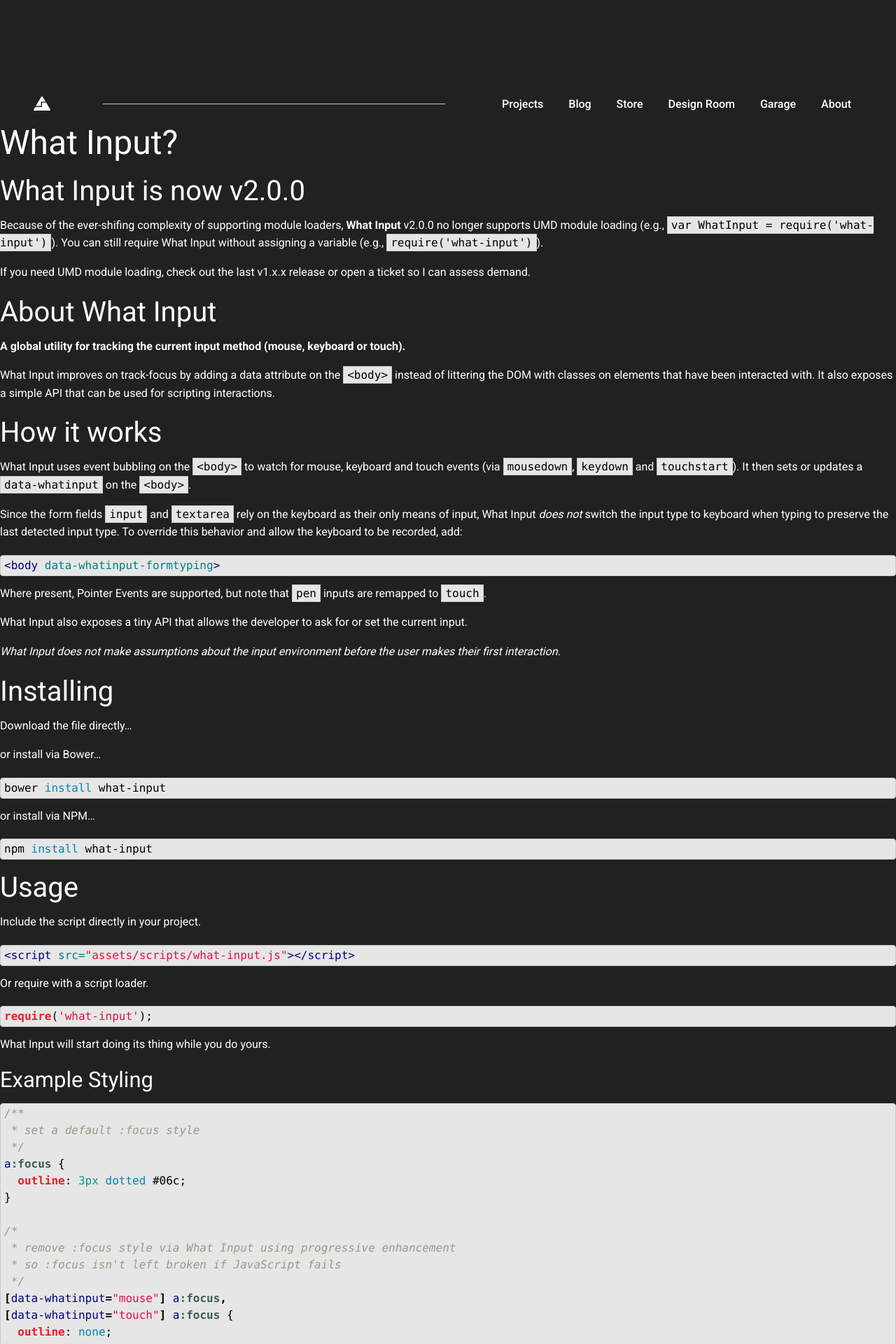
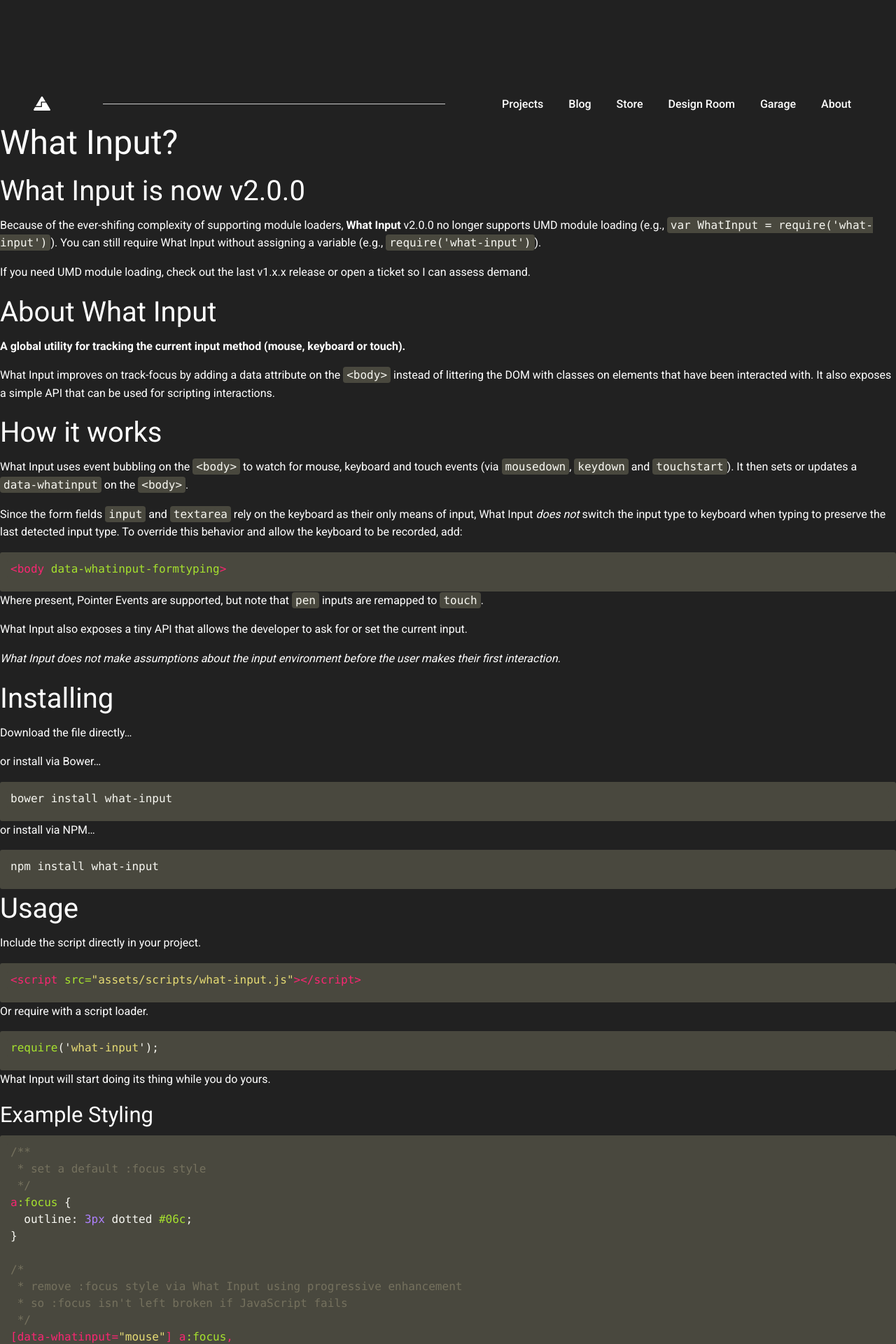
Before and after one commit to AnaghSharma/anaghsharma.github.io, a Jekyll site: the page built from bower_components/what-input/README.md, in a window 1280 px wide. Shown: the top 1920 px of the page at 70% size. Built offline with Jekyll 4.4.1, drawn with Linux system fonts in a browser that asks for light colours; nearby versions of some CDN libraries; our own code applies the rules of GitHub Pages for plain Markdown files.

Commit message:
Updated syntax highlighting css

```diff
--- a/css/highlight.css
+++ b/css/highlight.css
@@ -1,209 +1,72 @@
-.highlight table td { padding: 5px; }
-.highlight table pre { margin: 0; }
-.highlight .cm {
-  color: #999988;
-  font-style: italic;
+/* Adjusted to give override background and text colour */
+.highlight pre, pre, .highlight .hll {
+  background-color: #49483E;
+  /* border: 1px solid #ccc; */
+  padding: 6px 10px;
+  border-radius: 3px;
+  color: #FFFFFF;
 }
-.highlight .cp {
-  color: #999999;
-  font-weight: bold;
+
+.gist pre {
+  color: #515151;
 }
-.highlight .c1 {
-  color: #999988;
-  font-style: italic;
-}
-.highlight .cs {
-  color: #999999;
-  font-weight: bold;
-  font-style: italic;
-}
-.highlight .c, .highlight .ch, .highlight .cd, .highlight .cpf {
-  color: #999988;
-  font-style: italic;
-}
-.highlight .err {
-  color: #a61717;
-  background-color: #e3d2d2;
-}
-.highlight .gd {
-  color: #000000;
-  background-color: #ffdddd;
-}
-.highlight .ge {
-  color: #000000;
-  font-style: italic;
-}
-.highlight .gr {
-  color: #aa0000;
-}
-.highlight .gh {
-  color: #999999;
-}
-.highlight .gi {
-  color: #000000;
-  background-color: #ddffdd;
-}
-.highlight .go {
-  color: #888888;
-}
-.highlight .gp {
-  color: #555555;
-}
-.highlight .gs {
-  font-weight: bold;
-}
-.highlight .gu {
-  color: #aaaaaa;
-}
-.highlight .gt {
-  color: #aa0000;
-}
-.highlight .kc {
-  color: #000000;
-  font-weight: bold;
-}
-.highlight .kd {
-  color: #000000;
-  font-weight: bold;
-}
-.highlight .kn {
-  color: #000000;
-  font-weight: bold;
-}
-.highlight .kp {
-  color: #000000;
-  font-weight: bold;
-}
-.highlight .kr {
-  color: #000000;
-  font-weight: bold;
-}
-.highlight .kt {
-  color: #445588;
-  font-weight: bold;
-}
-.highlight .k, .highlight .kv {
-  color: #000000;
-  font-weight: bold;
-}
-.highlight .mf {
-  color: #009999;
-}
-.highlight .mh {
-  color: #009999;
-}
-.highlight .il {
-  color: #009999;
-}
-.highlight .mi {
-  color: #009999;
-}
-.highlight .mo {
-  color: #009999;
-}
-.highlight .m, .highlight .mb, .highlight .mx {
-  color: #009999;
-}
-.highlight .sb {
-  color: #d14;
-}
-.highlight .sc {
-  color: #d14;
-}
-.highlight .sd {
-  color: #d14;
-}
-.highlight .s2 {
-  color: #d14;
-}
-.highlight .se {
-  color: #d14;
-}
-.highlight .sh {
-  color: #d14;
-}
-.highlight .si {
-  color: #d14;
-}
-.highlight .sx {
-  color: #d14;
-}
-.highlight .sr {
-  color: #009926;
-}
-.highlight .s1 {
-  color: #d14;
-}
-.highlight .ss {
-  color: #990073;
-}
-.highlight .s, .highlight .sa, .highlight .dl {
-  color: #d14;
-}
-.highlight .na {
-  color: #008080;
-}
-.highlight .bp {
-  color: #999999;
-}
-.highlight .nb {
-  color: #0086B3;
-}
-.highlight .nc {
-  color: #445588;
-  font-weight: bold;
-}
-.highlight .no {
-  color: #008080;
-}
-.highlight .nd {
-  color: #3c5d5d;
-  font-weight: bold;
-}
-.highlight .ni {
-  color: #800080;
-}
-.highlight .ne {
-  color: #e62027;
-  font-weight: bold;
-}
-.highlight .nf, .highlight .fm {
-  color: #e62027;
-  font-weight: bold;
-}
-.highlight .nl {
-  color: #e62027;
-  font-weight: bold;
-}
-.highlight .nn {
-  color: #555555;
-}
-.highlight .nt {
-  color: #000080;
-}
-.highlight .vc {
-  color: #008080;
-}
-.highlight .vg {
-  color: #008080;
-}
-.highlight .vi {
-  color: #008080;
-}
-.highlight .nv, .highlight .vm {
-  color: #008080;
-}
-.highlight .ow {
-  color: #000000;
-  font-weight: bold;
-}
-.highlight .o {
-  color: #000000;
-  font-weight: bold;
-}
-.highlight .w {
-  color: #bbbbbb;
-}
-/* .highlight {
-  background-color: #f8f8f8;
-} */
+
+/* Highlights taken from https://gist.github.com/asaaki/1007420  for Monokai theme */
+.c                 { color: #75715e }                            /* Comment                     */
+.err               { color: #960050; background-color: #1e0010 } /* Error                       */
+.k                 { color: #66d9ef }                            /* Keyword                     */
+.l                 { color: #ae81ff }                            /* Literal                     */
+.n                 { color: #f8f8f2 }                            /* Name                        */
+.o                 { color: #f92672 }                            /* Operator                    */
+.p                 { color: #f8f8f2 }                            /* Punctuation                 */
+.cm                { color: #75715e }                            /* Comment.Multiline           */
+.cp                { color: #75715e }                            /* Comment.Preproc             */
+.c1                { color: #75715e }                            /* Comment.Single              */
+.cs                { color: #75715e }                            /* Comment.Special             */
+.ge                { font-style: italic }                        /* Generic.Emph                */
+.gs                { font-weight: bold }                         /* Generic.Strong              */
+.kc                { color: #66d9ef }                            /* Keyword.Constant            */
+.kd                { color: #66d9ef }                            /* Keyword.Declaration         */
+.kn                { color: #f92672 }                            /* Keyword.Namespace           */
+.kp                { color: #66d9ef }                            /* Keyword.Pseudo              */
+.kr                { color: #66d9ef }                            /* Keyword.Reserved            */
+.kt                { color: #66d9ef }                            /* Keyword.Type                */
+.ld                { color: #e6db74 }                            /* Literal.Date                */
+.m                 { color: #ae81ff }                            /* Literal.Number              */
+.s                 { color: #e6db74 }                            /* Literal.String              */
+.na                { color: #a6e22e }                            /* Name.Attribute              */
+.nb                { color: #f8f8f2 }                            /* Name.Builtin                */
+.nc                { color: #a6e22e }                            /* Name.Class                  */
+.no                { color: #66d9ef }                            /* Name.Constant               */
+.nd                { color: #a6e22e }                            /* Name.Decorator              */
+.ni                { color: #f8f8f2 }                            /* Name.Entity                 */
+.ne                { color: #a6e22e }                            /* Name.Exception              */
+.nf                { color: #a6e22e }                            /* Name.Function               */
+.nl                { color: #f8f8f2 }                            /* Name.Label                  */
+.nn                { color: #f8f8f2 }                            /* Name.Namespace              */
+.nx                { color: #a6e22e }                            /* Name.Other                  */
+.py                { color: #f8f8f2 }                            /* Name.Property               */
+.nt                { color: #f92672 }                            /* Name.Tag                    */
+.nv                { color: #f8f8f2 }                            /* Name.Variable               */
+.ow                { color: #f92672 }                            /* Operator.Word               */
+.w                 { color: #f8f8f2 }                            /* Text.Whitespace             */
+.mf                { color: #ae81ff }                            /* Literal.Number.Float        */
+.mh                { color: #ae81ff }                            /* Literal.Number.Hex          */
+.mi                { color: #ae81ff }                            /* Literal.Number.Integer      */
+.mo                { color: #ae81ff }                            /* Literal.Number.Oct          */
+.sb                { color: #e6db74 }                            /* Literal.String.Backtick     */
+.sc                { color: #e6db74 }                            /* Literal.String.Char         */
+.sd                { color: #e6db74 }                            /* Literal.String.Doc          */
+.s2                { color: #e6db74 }                            /* Literal.String.Double       */
+.se                { color: #ae81ff }                            /* Literal.String.Escape       */
+.sh                { color: #e6db74 }                            /* Literal.String.Heredoc      */
+.si                { color: #e6db74 }                            /* Literal.String.Interpol     */
+.sx                { color: #e6db74 }                            /* Literal.String.Other        */
+.sr                { color: #e6db74 }                            /* Literal.String.Regex        */
+.s1                { color: #e6db74 }                            /* Literal.String.Single       */
+.ss                { color: #e6db74 }                            /* Literal.String.Symbol       */
+.bp                { color: #f8f8f2 }                            /* Name.Builtin.Pseudo         */
+.vc                { color: #f8f8f2 }                            /* Name.Variable.Class         */
+.vg                { color: #f8f8f2 }                            /* Name.Variable.Global        */
+.vi                { color: #f8f8f2 }                            /* Name.Variable.Instance      */
+.il                { color: #ae81ff }                            /* Literal.Number.Integer.Long */
--- a/scss/_custom.scss
+++ b/scss/_custom.scss
@@ -573,6 +573,11 @@
   border-radius: 8px;
 }
 
+code {
+  color: #f8f8f2;
+  border-radius: 4px;
+}
+
 pre.highlight code {
   display: block;
   overflow: auto;
--- a/scss/_settings.scss
+++ b/scss/_settings.scss
@@ -143,8 +143,8 @@
 $code-color: $black;
 $code-font-family: $font-family-monospace;
 $code-font-weight: $global-weight-normal;
-$code-background: $light-gray;
-$code-border: 1px solid $medium-gray;
+$code-background: #49483E;
+$code-border: 0px solid $medium-gray;
 $code-padding: rem-calc(2 5);
 $anchor-color: $white;
 $anchor-color-hover: $primary-color;
```
Also changed, not shown: css/app.css.
